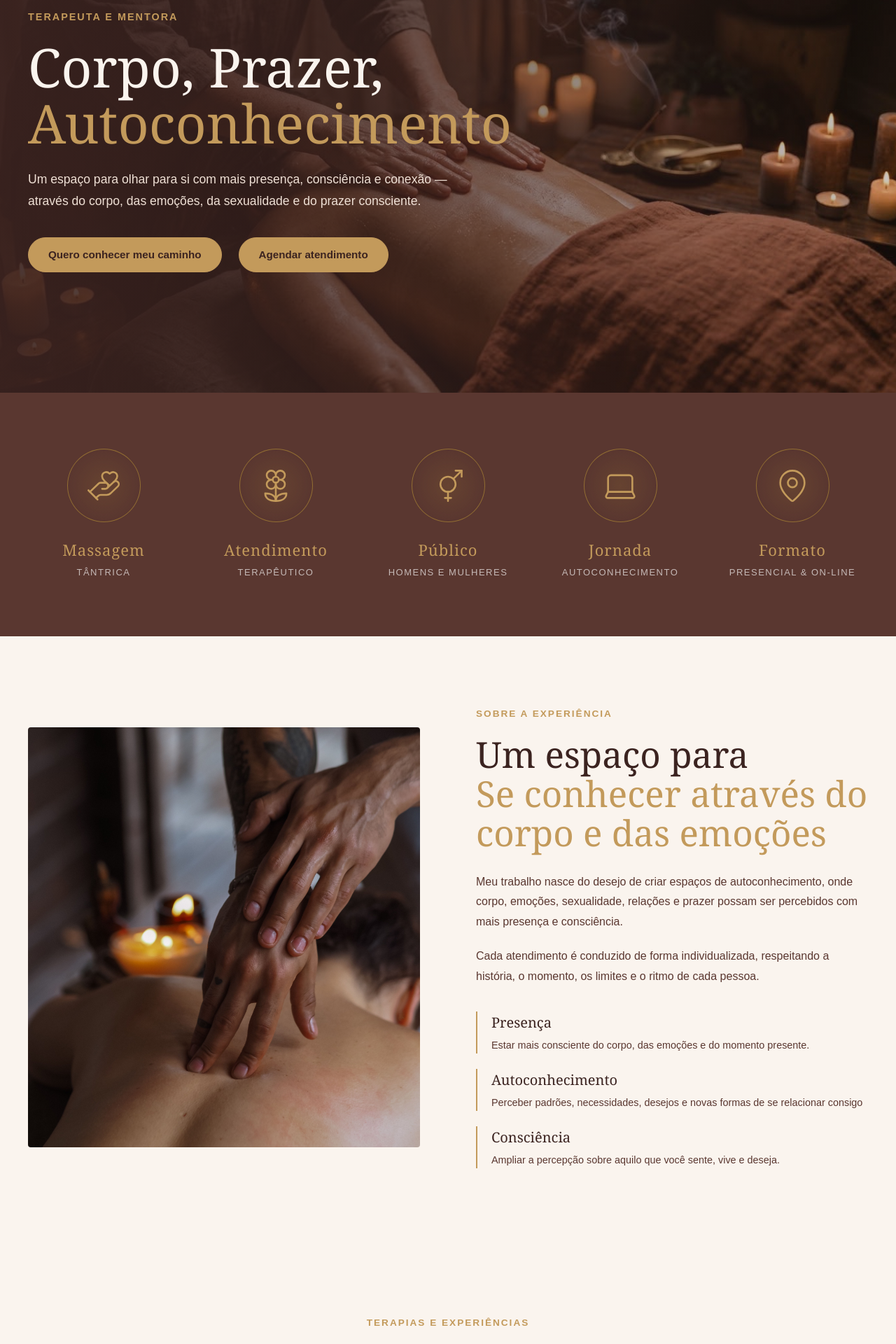
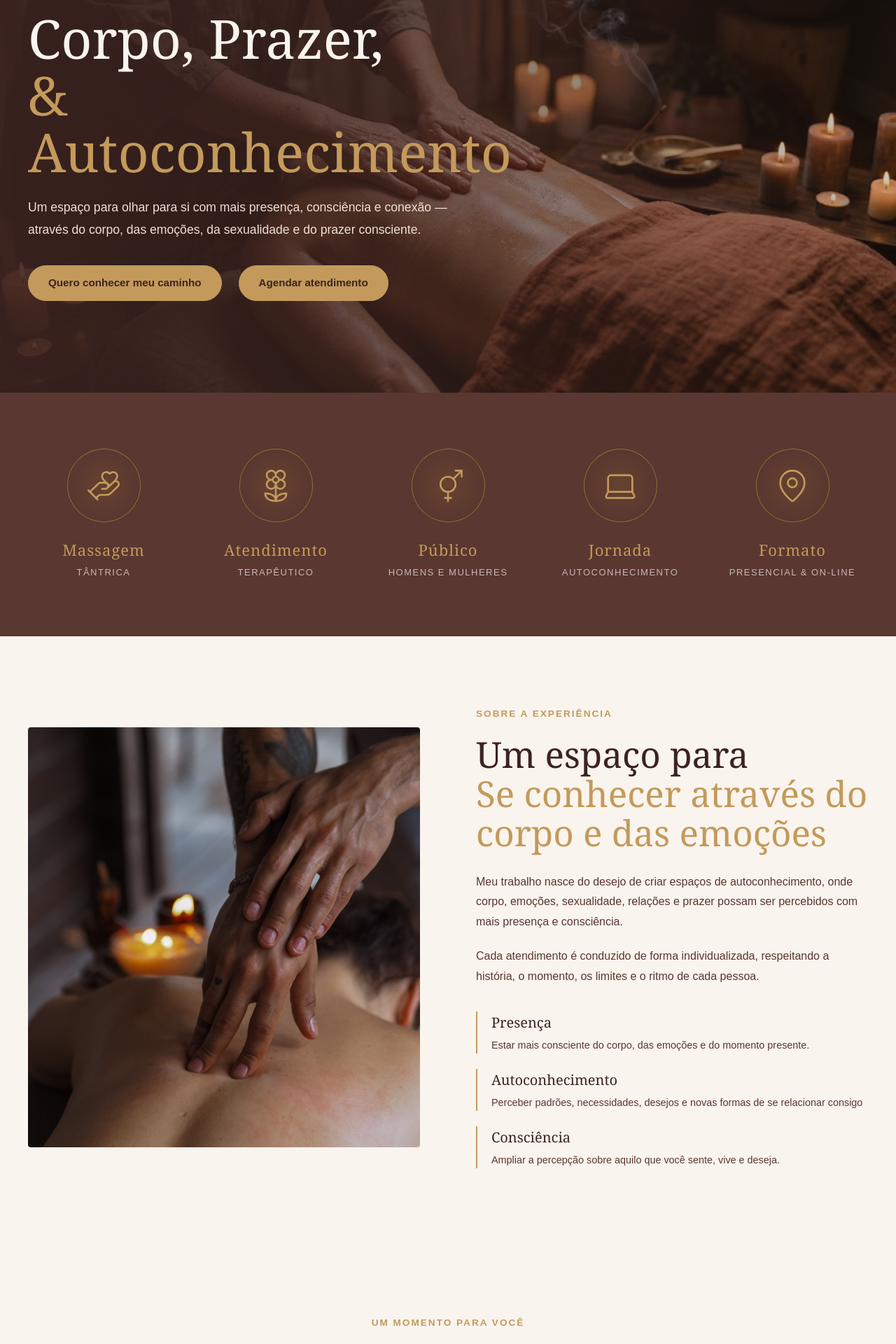
Before and after one commit to Cesarleitor/devas-tantra-frontend, a React (Vite) app: page / in a window 1280 px wide. Shown: the part 240-2160 px from the top of the page at 70% size. Built offline with nearby package versions, Linux system fonts and the light colour scheme.

Commit message:
ajuste grafia

```diff
--- a/src/pages/Home/Home.jsx
+++ b/src/pages/Home/Home.jsx
@@ -31,7 +31,7 @@ function Home() {
 
             <h1 className="hero__title">
               Corpo, Prazer,
-              <span> Autoconhecimento </span>
+              <span> & Autoconhecimento </span>
             </h1>
 
             <p className="hero__description">
@@ -151,7 +151,7 @@ function Home() {
           <div className="home-therapies__header">
 
             <span className="home-therapies__eyebrow">
-              Terapias e experiências
+              Um momento para você
             </span>
 
             <h2 className="home-therapies__title">
```
